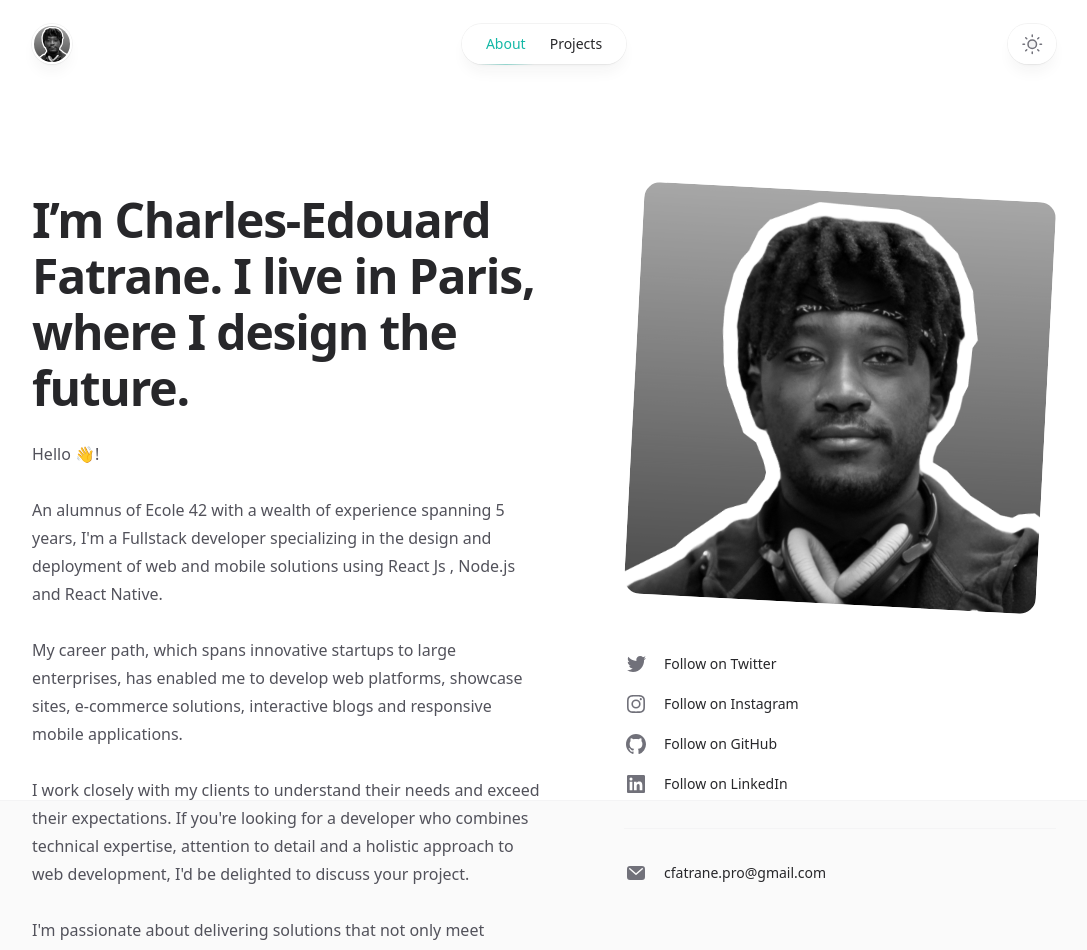
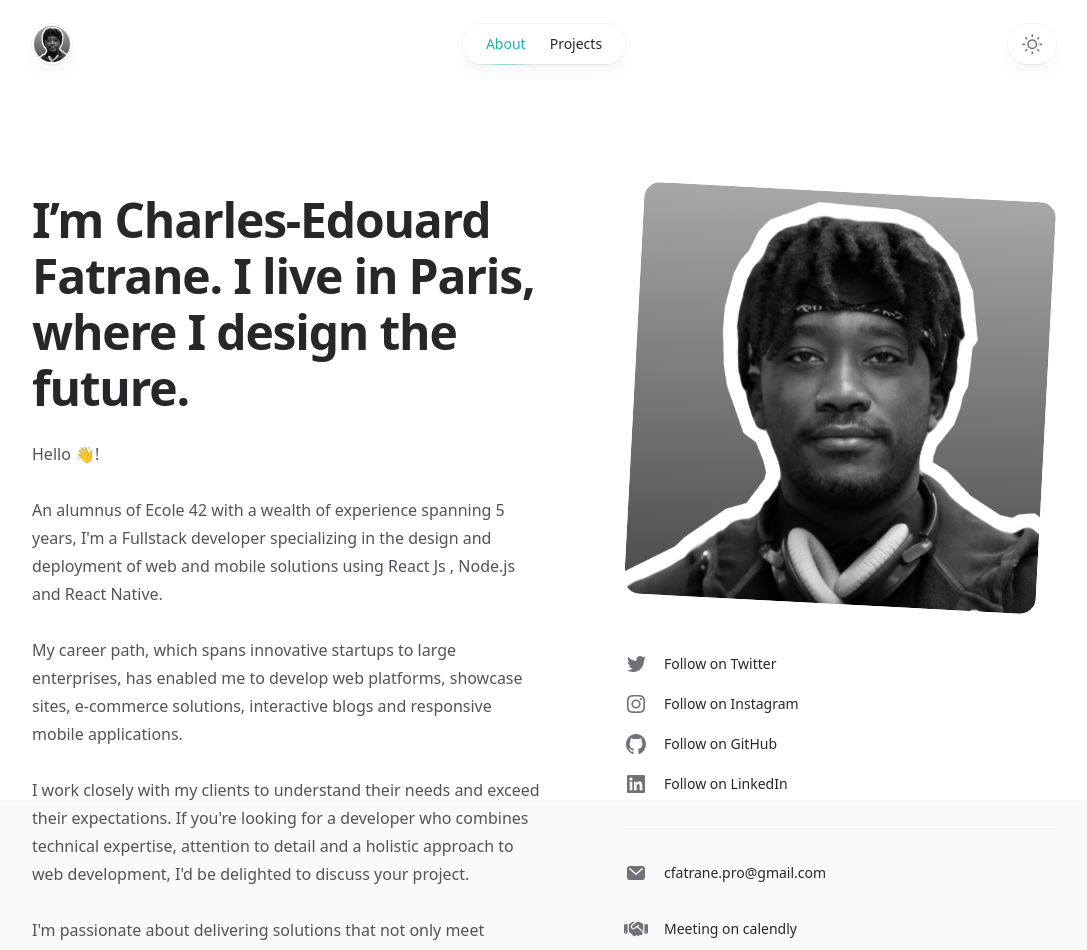
Before and after one commit to cfatrane/portfolio, a Next.js app: page /about in a window 1280 px wide. Shown: the top 950 px of the page, without its empty margins (96-1183 px from the left). Built offline with nearby package versions, Linux system fonts and the light colour scheme; no server answers.

Commit message:
update icon and text

```diff
--- a/src/app/about/page.tsx
+++ b/src/app/about/page.tsx
@@ -47,6 +47,22 @@ function MailIcon(props: React.ComponentPropsWithoutRef<"svg">) {
     <svg aria-hidden="true" viewBox="0 0 24 24" {...props}>
       <path
         d="M6 5a3 3 0 0 0-3 3v8a3 3 0 0 0 3 3h12a3 3 0 0 0 3-3V8a3 3 0 0 0-3-3H6Zm.245 2.187a.75.75 0 0 0-.99 1.126l6.25 5.5a.75.75 0 0 0 .99 0l6.25-5.5a.75.75 0 0 0-.99-1.126L12 12.251 6.245 7.187Z"
+        fillRule="evenodd"
+      />
+    </svg>
+  );
+}
+function MeetingIcon(props: React.ComponentPropsWithoutRef<"svg">) {
+  return (
+    <svg
+      height="16"
+      viewBox="0 0 640 512"
+      width="20"
+      xmlns="http://www.w3.org/2000/svg"
+      {...props}
+    >
+      <path
+        d="M323.4 85.2l-96.8 78.4c-16.1 13-19.2 36.4-7 53.1c12.9 17.8 38 21.3 55.3 7.8l99.3-77.2c7-5.4 17-4.2 22.5 2.8s4.2 17-2.8 22.5l-20.9 16.2L512 316.8V128h-.7l-3.9-2.5L434.8 79c-15.3-9.8-33.2-15-51.4-15c-21.8 0-43 7.5-60 21.2zm22.8 124.4l-51.7 40.2C263 274.4 217.3 268 193.7 235.6c-22.2-30.5-16.6-73.1 12.7-96.8l83.2-67.3c-11.6-4.9-24.1-7.4-36.8-7.4C234 64 215.7 69.6 200 80l-72 48V352h28.2l91.4 83.4c19.6 17.9 49.9 16.5 67.8-3.1c5.5-6.1 9.2-13.2 11.1-20.6l17 15.6c19.5 17.9 49.9 16.6 67.8-2.9c4.5-4.9 7.8-10.6 9.9-16.5c19.4 13 45.8 10.3 62.1-7.5c17.9-19.5 16.6-49.9-2.9-67.8l-134.2-123zM16 128c-8.8 0-16 7.2-16 16V352c0 17.7 14.3 32 32 32H64c17.7 0 32-14.3 32-32V128H16zM48 320a16 16 0 1 1 0 32 16 16 0 1 1 0-32zM544 128V352c0 17.7 14.3 32 32 32h32c17.7 0 32-14.3 32-32V144c0-8.8-7.2-16-16-16H544zm32 208a16 16 0 1 1 32 0 16 16 0 1 1 -32 0z"
         fillRule="evenodd"
       />
     </svg>
@@ -148,6 +164,14 @@ export default function About() {
             >
               cfatrane.pro@gmail.com
             </SocialLink>
+
+            <SocialLink
+              className="pt-8"
+              href="https://calendly.com/cfatrane-pro"
+              icon={MeetingIcon}
+            >
+              Meeting on calendly
+            </SocialLink>
           </ul>
         </div>
       </div>
--- a/src/app/page.tsx
+++ b/src/app/page.tsx
@@ -345,15 +345,18 @@ export default async function Home() {
       <Container className="mt-9">
         <div className="max-w-2xl">
           <h1 className="text-4xl font-bold tracking-tight text-zinc-800 dark:text-zinc-100 sm:text-5xl">
-            Software developer.
+            Web & Mobile developer.
           </h1>
 
           <p className="mt-6 text-base text-zinc-600 dark:text-zinc-400">
-            I'm Charles-Edouard, a software developer and entrepreneur based in
-            Paris.
+            I'm Charles-Edouard a Fullstack developer specializing in the design
+            and deployment of web and mobile solutions using React Js, Node.js
+            and React Native based in Paris. I have 5 years of experience in the
+            e-commerce, audiovisual and media sectors. I've had the opportunity
+            to work with companies like BNP, La Poste and Le Figaro.
           </p>
 
-          <p className="mt-4">
+          {/* <p className="mt-4">
             Are you looking for a React / Next JS / React Native developer to
             join your team? Are you looking to develop a website or mobile
             application?
@@ -363,7 +366,7 @@ export default async function Home() {
             I'm a front-end developer with 5 years' experience in the
             e-commerce, audiovisual and media sectors. I've had the opportunity
             to work with companies like BNP, La Poste and Le Figaro.
-          </p>
+          </p> */}
 
           <div className="mt-6 flex gap-6">
             <SocialLink
```
